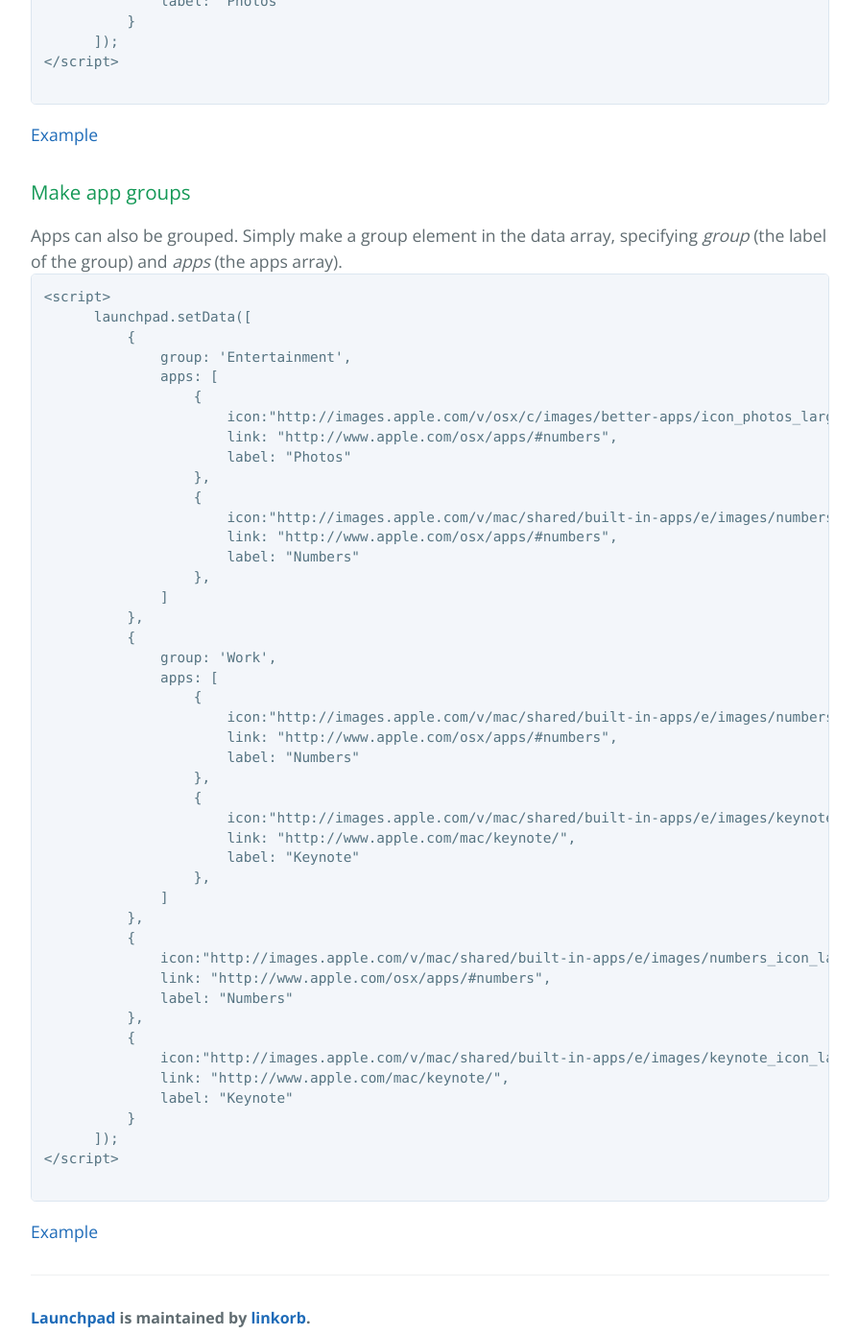
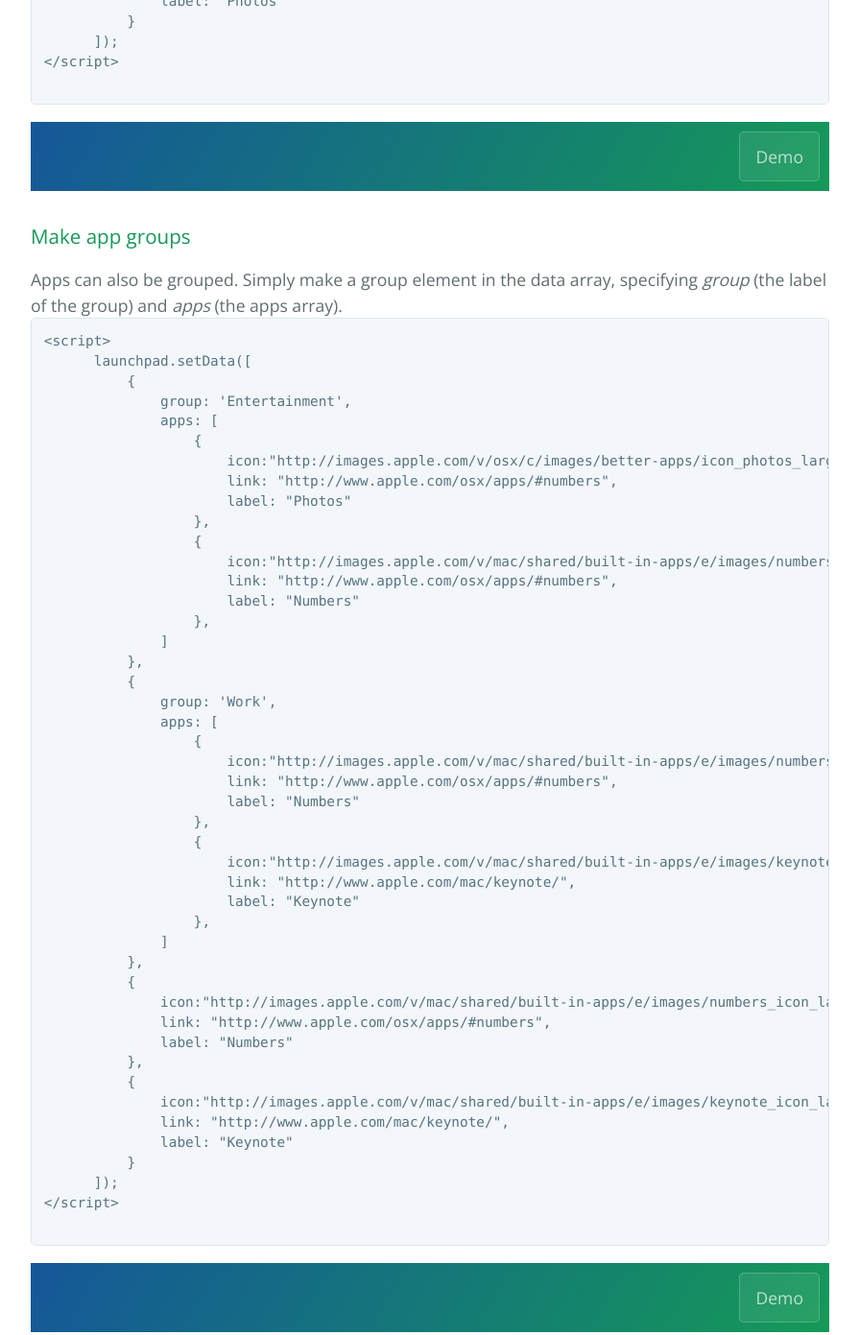
Before and after one commit to linkorb/launchpad, a website: page index.html in a window 1280 px wide. Shown: the part 1160-2551 px from the top of the page at 96% size, without its empty margins (192-1087 px from the left). Drawn offline with nearby package versions, Linux system fonts and the light colour scheme.

Commit message:
improve demo

```diff
--- a/index.html
+++ b/index.html
@@ -8,6 +8,7 @@
     <link href='http://fonts.googleapis.com/css?family=Open+Sans:400,700' rel='stylesheet' type='text/css'>
     <link rel="stylesheet" type="text/css" href="stylesheets/stylesheet.css" media="screen">
     <link rel="stylesheet" type="text/css" href="stylesheets/github-light.css" media="screen">
+    <link rel="stylesheet" type="text/css" href="stylesheets/launchpad.css" media="screen">
   </head>
   <body>
     <section class="page-header">
@@ -51,7 +52,7 @@
       ]);
 &lt;/script&gt;
       </pre>
-      <p><a href="samples/simple.html">Example</a></p>
+      <p class="page-header buttonbox"><a href="samples/simple.html" class="btn">Demo</a></p>
 
       <h3>Make app groups</h3>
       Apps can also be grouped.
@@ -101,7 +102,7 @@
       ]);
 &lt;/script&gt;
       </pre>
-      <p><a href="samples/groups.html">Example</a></p>
+      <p class="page-header buttonbox"><a href="samples/groups.html" class="btn">Demo</a></p>
 
       <footer class="site-footer">
         <span class="site-footer-owner">
--- /dev/null
+++ b/stylesheets/launchpad.css
@@ -0,0 +1,7 @@
+.page-header.buttonbox {
+    padding: 0;
+    text-align: right;
+}
+.page-header.buttonbox a {
+    margin: 10px;
+}
```
